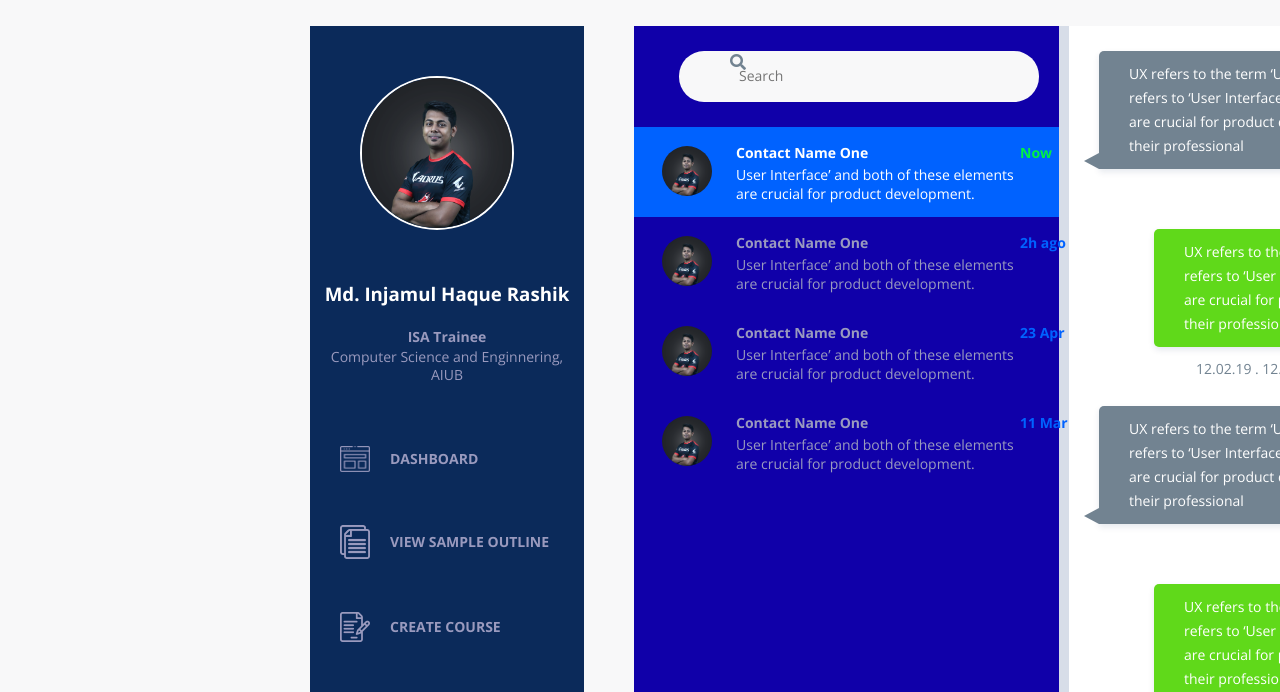
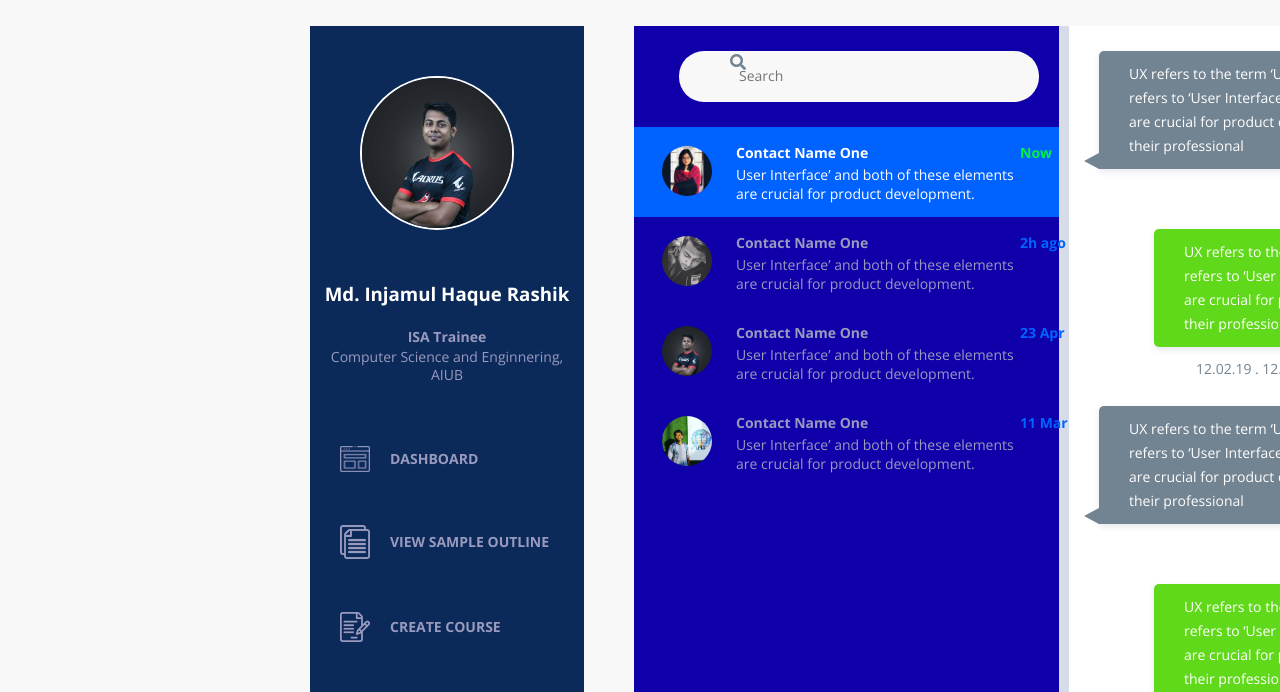
Before and after one commit to InjamulRashik/upskill-mockup, a plain HTML site: page Pages/message.html in a window 1280 px wide. Shown: the part 78-770 px from the top of the page. Drawn offline with nearby package versions, Linux system fonts and the light colour scheme.

Commit message:
Published!

```diff
--- a/Pages/message.html
+++ b/Pages/message.html
@@ -100,7 +100,7 @@
               <input type="text" placeholder="Search" />
               <div class="message-user-group">
                 <div class="message-user-group-each-first">
-                  <img src="../Assets/img.JPEG" width="50" alt="" />
+                  <img src="../Assets/chat1.jpg" width="50" alt="" />
                   <div>
                     <h5>
                       Contact Name One <span class="span span-first">Now</span>
@@ -112,7 +112,7 @@
                   </div>
                 </div>
                 <div class="message-user-group-each">
-                  <img src="../Assets/img.JPEG" width="50" alt="" />
+                  <img src="../Assets/chat2.jpg" width="50" alt="" />
                   <div>
                     <h5>Contact Name One <span class="span">2h ago</span></h5>
                     <p>
@@ -135,7 +135,7 @@
                   </div>
                 </div>
                 <div class="message-user-group-each">
-                  <img src="../Assets/img.JPEG" width="50" alt="" />
+                  <img src="../Assets/chat4.jpg" width="50" alt="" />
                   <div>
                     <h5>Contact Name One <span class="span">11 Mar</span></h5>
                     <p>
```
Also changed, not shown: Assets/Business Intelligence.png (deleted), Assets/chat1.jpg (added), Assets/chat2.jpg (added), Assets/chat4.jpg (added).
